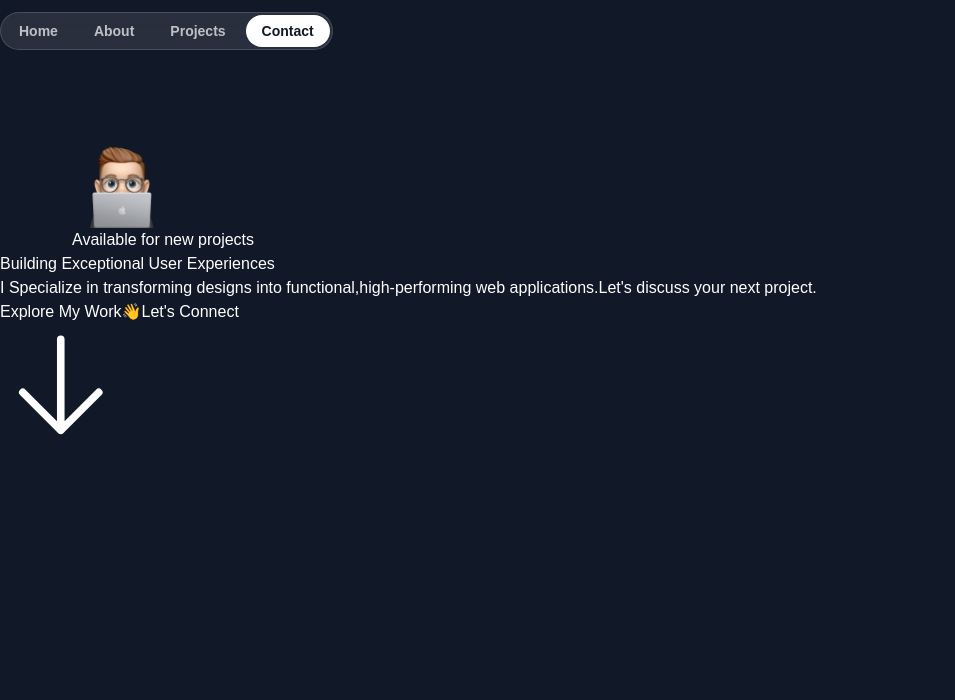
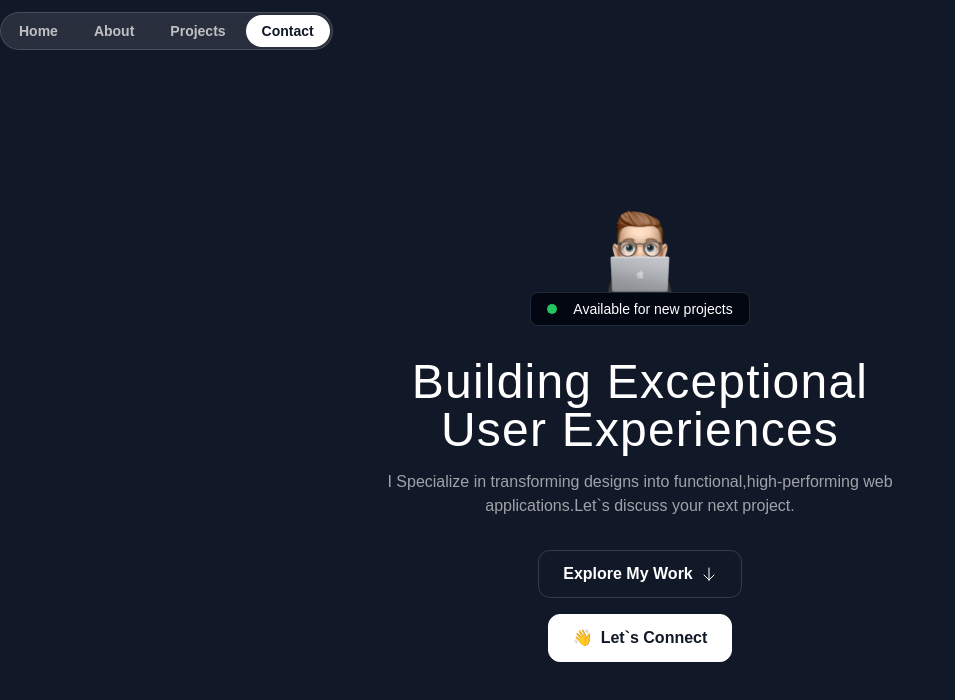
Before and after one commit to anamikagain559/my-new-portfolio, a Next.js app: page / in a window 1280 px wide. Shown: the top 700 px of the page, without its empty margins (0-955 px from the left). Built offline with nearby package versions, Linux system fonts and the light colour scheme; a web font is replaced by a local one.

Commit message:
hero section done

```diff
--- a/src/sections/Hero.tsx
+++ b/src/sections/Hero.tsx
@@ -2,26 +2,31 @@
 import Image from "next/image";
 import ArrowDown from '@/assets/icons/arrow-down.svg';
 export const HeroSection = () => {
-  return <div className="py-32">
+  return <div className="py-32 md:py-48">
         <div className="container">
+          <div className="flex flex-col items-center">
             <Image src={memojiImage} className="size-[100px]" alt="person peeking from behind laptop"/>
-
-
-  <div>
+          <div className="bg-gray-950 border border-gray-800 px-4 py-1.5 inline-flex items-center rounded-lg gap-4">
+              <div className="bg-green-500 size-2.5 rounded-full">
 
               </div>
-  <div>Available for new projects</div>
+           <div className="text-sm font-medium">Available for new projects</div>
           </div>
-<h1>Building Exceptional User Experiences</h1>
-<p>I Specialize in transforming designs into functional,high-performing web applications.Let's discuss your next project.</p>
-<div>
-  <button>
-    <span>Explore My Work</span>
-    <ArrowDown/>
+        </div>
+
+    </div>
+<div className="max-w-lg mx-auto">
+<h1 className="font-serif text-3xl text-center mt-8 tracking-wide md:text-5xl ">Building Exceptional User Experiences</h1>
+<p className="mt-4 text-center text-white/60">I Specialize in transforming designs into functional,high-performing web applications.Let`s discuss your next project.</p>
+</div>
+  <div className="flex flex-col items-center mt-8 gap-4">
+    <button  className="inline-flex items-center gap-2 border border-white/15 px-6 h-12 rounded-xl">
+      <span className="font-semibold">Explore My Work</span>
+      <ArrowDown className="size-4"/>
     </button>
-  <button>
-    <span>👋</span>
-    <span>Let's Connect</span>
+    <button className="inline-flex items-center gap-2 border border-white bg-white text-gray-900 h-12 px-6 rounded-xl">
+      <span className="">👋</span>
+      <span className="font-semibold">Let`s Connect</span>
     </button>
   </div>
 </div>;
```
Lines whose indentation alone changed are shown as unchanged.
